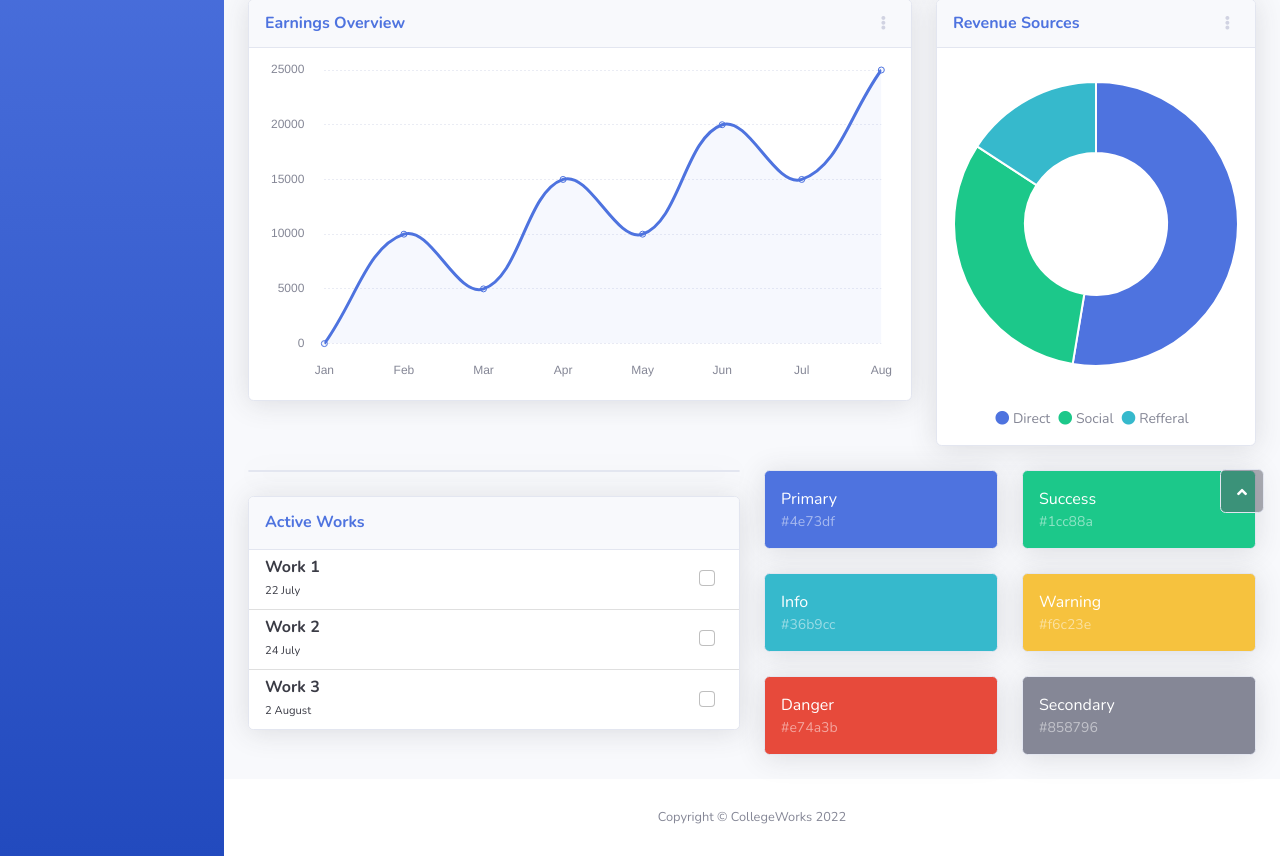
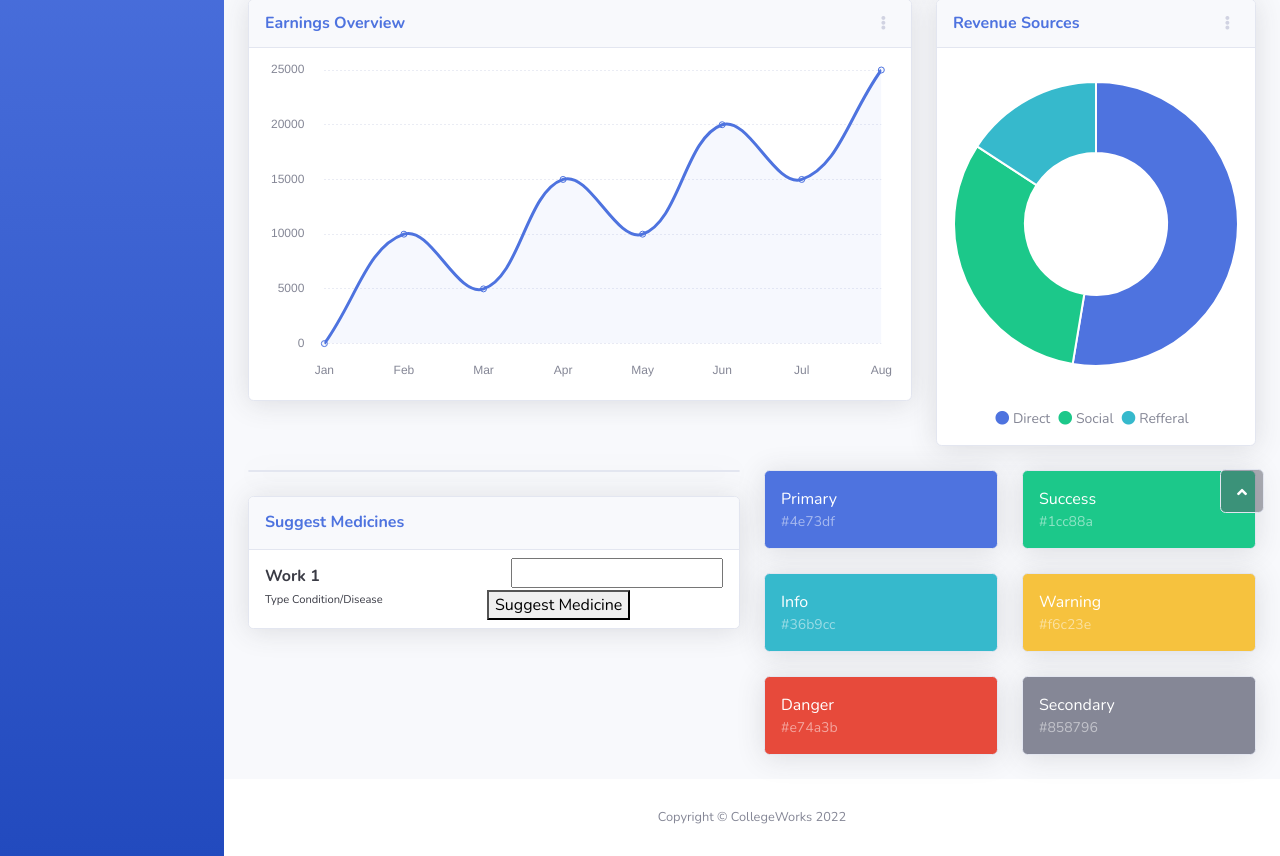
Before and after one commit to adi00700/Health-connect, a Django app: template templates/medicalinst/dashboard.html in a window 1280 px wide. Shown: the part 271-1127 px from the top of the page. Run offline with Django 3.2, Linux system fonts and the light colour scheme; the template is opened without the code that fills it, so the values that code supplies are empty; some libraries are stand-ins or nearby versions.

Commit message:
Added medicine suggestor

```diff
--- a/medicalinst/urls.py
+++ b/medicalinst/urls.py
@@ -6,5 +6,6 @@ from . import views
 urlpatterns = [
     path('profile/',views.profile),
     path('dashboard/',views.dashboard),
-    path('works/',views.works)
+    path('works/',views.works),
+    path('suggest/',views.test)
 ] + static(settings.MEDIA_URL, document_root=settings.MEDIA_ROOT)
--- a/templates/medicalinst/dashboard.html
+++ b/templates/medicalinst/dashboard.html
@@ -232,36 +232,20 @@
                             <div class="card shadow mb-4"></div>
                             <div class="card shadow mb-4">
                                 <div class="card-header py-3">
-                                    <h6 class="text-primary fw-bold m-0">Active Works</h6>
+                                    <h6 class="text-primary fw-bold m-0">Suggest Medicines</h6>
                                 </div>
                                 <ul class="list-group list-group-flush">
                                     <li class="list-group-item">
                                         <div class="row align-items-center no-gutters">
                                             <div class="col me-2">
-                                                <h6 class="mb-0"><strong>Work 1</strong></h6><span class="text-xs">22 July</span>
+                                                <h6 class="mb-0"><strong>Work 1</strong></h6><span class="text-xs">Type Condition/Disease</span>
                                             </div>
                                             <div class="col-auto">
-                                                <div class="form-check"><input class="form-check-input" type="checkbox" id="formCheck-1"><label class="form-check-label" for="formCheck-1"></label></div>
-                                            </div>
-                                        </div>
-                                    </li>
-                                    <li class="list-group-item">
-                                        <div class="row align-items-center no-gutters">
-                                            <div class="col me-2">
-                                                <h6 class="mb-0"><strong>Work 2</strong></h6><span class="text-xs">24 July</span>
-                                            </div>
-                                            <div class="col-auto">
-                                                <div class="form-check"><input class="form-check-input" type="checkbox" id="formCheck-2"><label class="form-check-label" for="formCheck-2"></label></div>
-                                            </div>
-                                        </div>
-                                    </li>
-                                    <li class="list-group-item">
-                                        <div class="row align-items-center no-gutters">
-                                            <div class="col me-2">
-                                                <h6 class="mb-0"><strong>Work 3</strong></h6><span class="text-xs">2 August</span>
-                                            </div>
-                                            <div class="col-auto">
-                                                <div class="form-check"><input class="form-check-input" type="checkbox" id="formCheck-3"><label class="form-check-label" for="formCheck-3"></label></div>
+                                                <div class="form-check">
+                                                    <form action="/medicalinst/suggest" method="POST">{% csrf_token %}
+                                                    <input class="form-input" name="condition" type="text" id="formCheck-1"><label class="form-check-label" for="formCheck-1"></label></div>
+                                                    <button type="submit">Suggest Medicine</button>
+                                                    </form>
                                             </div>
                                         </div>
                                     </li>
```
Also changed, not shown: main.py (+5 -6 lines), medicalinst/views.py (+6 -1 lines), 3 other files.
